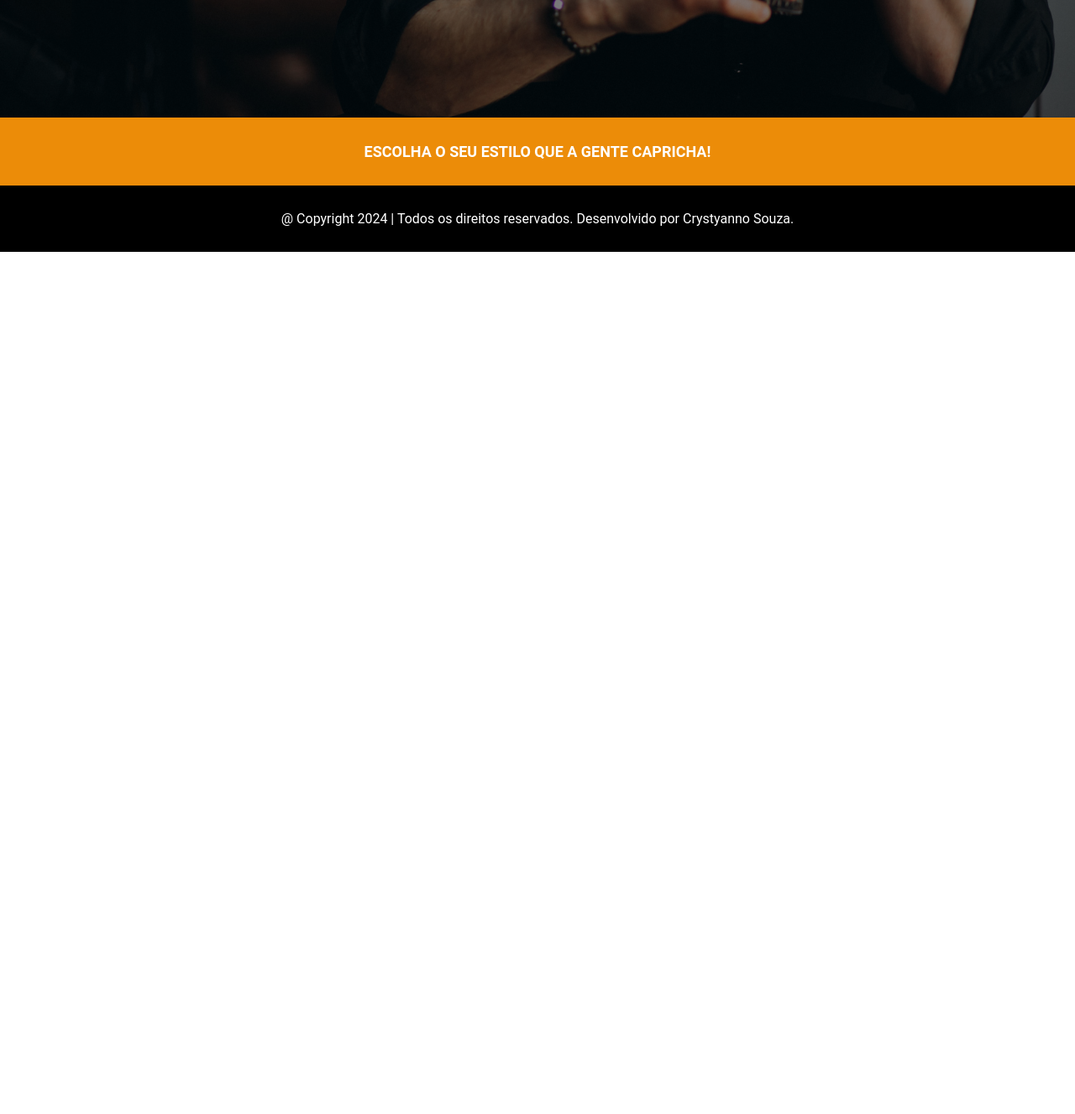
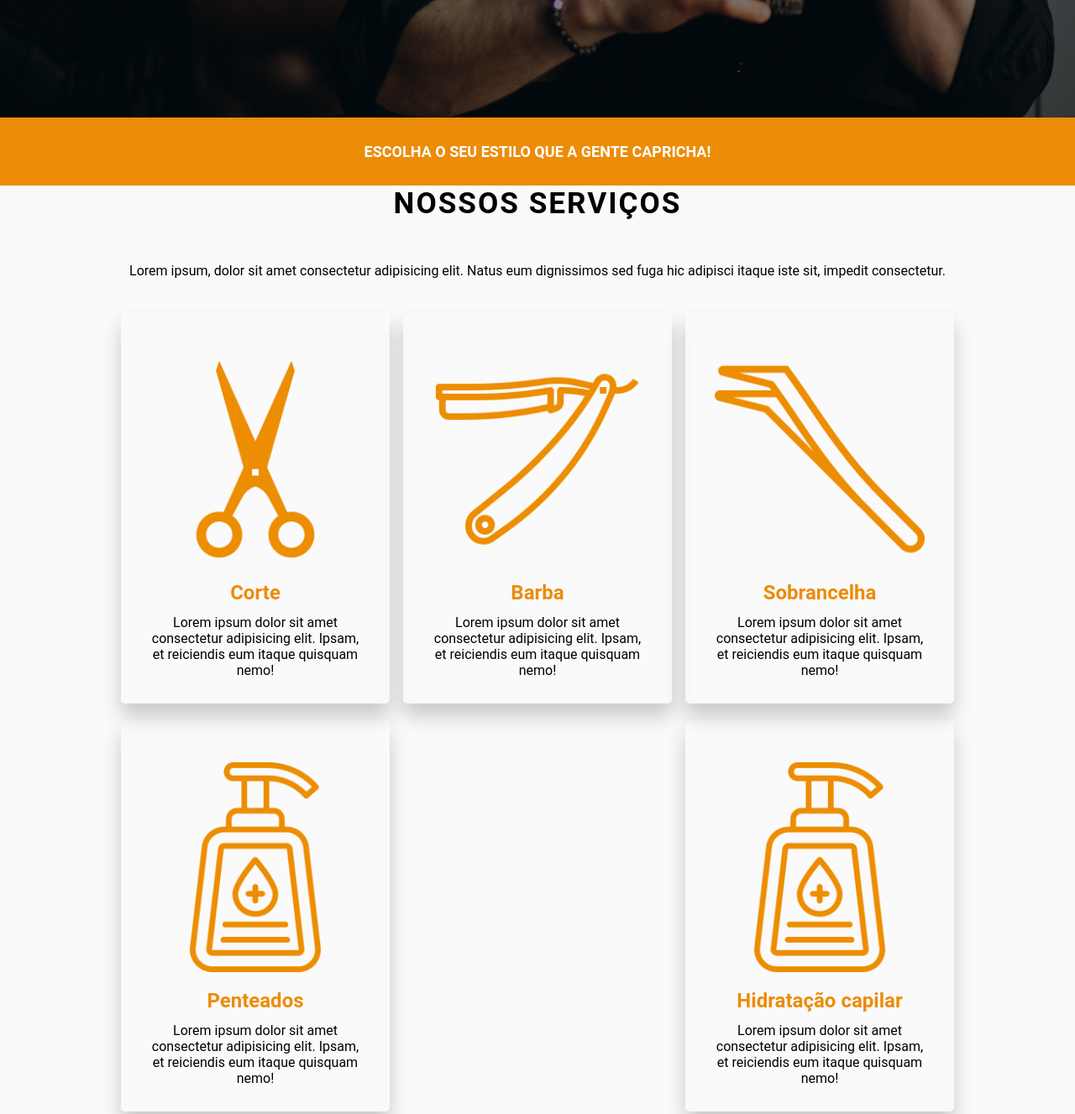
Before and after one commit to Crystyanno/barbearia-providencia, a plain HTML site: page index.html in a window 1280 px wide. Shown: the part 660-1987 px from the top of the page at 84% size. Before the commit the page ends 960 px from the top, so only its background shows below. Drawn offline with Linux system fonts and the light colour scheme.

Commit message:
add services

```diff
--- a/assets/styles/style.css
+++ b/assets/styles/style.css
@@ -136,6 +136,67 @@ span {
     align-items: center;
 }
 
+.wrapper {
+    display: flex;
+    justify-content: center;
+    align-items: center;
+    flex-direction: column;
+    background: #fafafa;
+}
+
+.container-box {
+    display: flex;
+    justify-content: space-between;
+    flex-wrap: wrap;
+    width: 1000px;
+    margin-top: 30px;
+}
+
+.card {
+   min-height: 220px;
+   width: 320px;
+   padding: 30px;
+   border-radius: 5px;
+   display: flex;
+   justify-content: center;
+   align-items: center;
+   flex-direction: column;
+   margin: 10px 4px;
+   box-shadow: 0px 15px 25px rgba(0, 0, 0, 0.2);
+}
+
+.card img {
+    margin: 20px;
+    width: 250px;
+}
+
+.card h2 {
+    margin-bottom: 12px;
+    text-align: center;
+    color: var(--button-color);
+}
+
+.card p {
+    text-align: center;
+}
+
+.card:hover i, .card:hover p {
+    color: #fff;
+}
+
+.card:hover h2 {
+    font-weight: 500;
+}
+
+.card:nth-child(1):hover {
+    background:linear-gradient(45deg,
+                                rgba(255, 28, 0, 7) 0%,
+                                rgba(255, 0, 82, 0, 7) 100%),
+                                url('../images/Serviços/corte.jpg');
+    background-size: cover;
+}
+
+
 .footer {
     background: var(--background-primary);
     color: var(--text-color);
--- a/index.html
+++ b/index.html
@@ -36,7 +36,7 @@
             </div>
         </section>
     </header>
-    <main>
+
     <section class="style">
         <div>
             <h1>ESCOLHA O SEU ESTILO QUE A GENTE CAPRICHA!</h1>
@@ -44,6 +44,44 @@
         <!--<div><img src="assets/images/Icones/escolha seu estilo que a gente capricha.png" alt=""></div>-->
     </section>
 
+    <section class="wrapper">
+        <h1 class="headline">Nossos Serviços</h1>
+        <p>Lorem ipsum, dolor sit amet consectetur adipisicing elit. Natus eum dignissimos sed fuga hic adipisci itaque
+            iste sit, impedit consectetur.</p>
+
+        <div class="container-box">
+            <div class="card">
+                <img src="assets/images/Icones/scissors (2).png" alt="Tesoura para cortar cebelo">
+                <h2>Corte</h2>
+                <p>Lorem ipsum dolor sit amet consectetur adipisicing elit. Ipsam, et reiciendis eum itaque quisquam
+                    nemo!</p>
+            </div>
+            <div class="card">
+                <img src="assets/images/Icones/barber.png" alt="Navalha de fazer a barba">
+                <h2>Barba</h2>
+                <p>Lorem ipsum dolor sit amet consectetur adipisicing elit. Ipsam, et reiciendis eum itaque quisquam
+                    nemo!</p>
+            </div>
+            <div class="card">
+                <img src="assets/images/Icones/tweezers.png" alt="pinça para tirar Sombracelhas">
+                <h2>Sobrancelha</h2>
+                <p>Lorem ipsum dolor sit amet consectetur adipisicing elit. Ipsam, et reiciendis eum itaque quisquam
+                    nemo!</p>
+            </div>
+            <div class="card">
+                <img src="assets/images/Icones/soap.png" alt="Pote de creme de penteado">
+                <h2>Penteados</h2>
+                <p>Lorem ipsum dolor sit amet consectetur adipisicing elit. Ipsam, et reiciendis eum itaque quisquam
+                    nemo!</p>
+            </div>
+            <div class="card">
+                <img src="assets/images/Icones/soap.png" alt="">
+                <h2>Hidratação capilar</h2>
+                <p>Lorem ipsum dolor sit amet consectetur adipisicing elit. Ipsam, et reiciendis eum itaque quisquam
+                    nemo!</p>
+            </div>
+        </div>
+    </section>
 
     <footer class="footer">
         <p>@ Copyright 2024 | Todos os direitos reservados. Desenvolvido por <a
```
Lines whose indentation alone changed are shown as unchanged.
